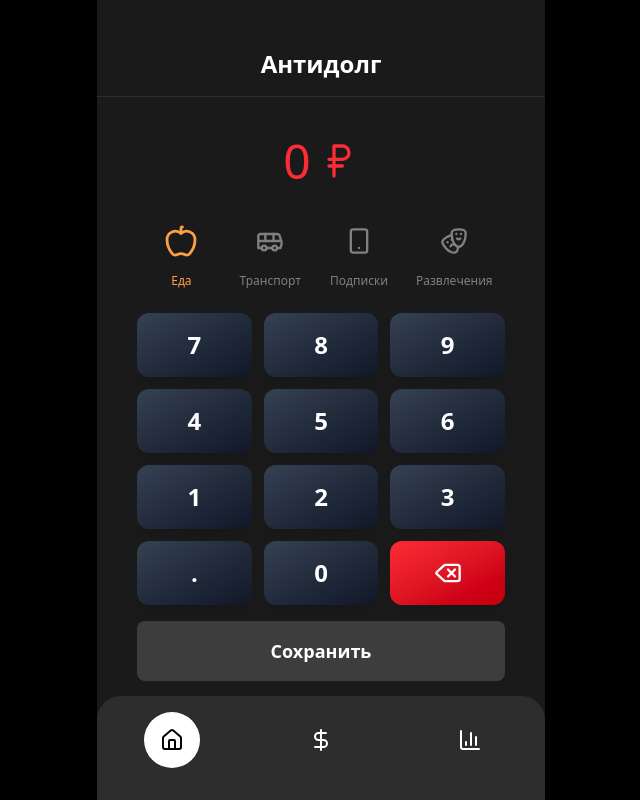
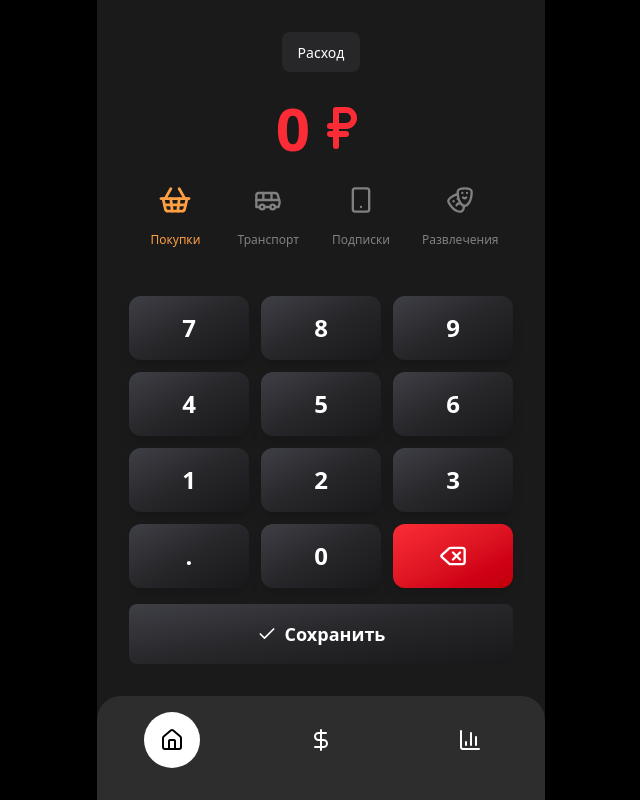
Before and after one commit to ivndya/anti-debt-react, a React (Vite) app in the folder web/: page / in a window 1280 px wide. Shown: the whole page, without its empty margins (319-959 px from the left). Built offline with nearby package versions, Linux system fonts and the light colour scheme.

Commit message:
chore: some redesign (#9)

```diff
--- a/web/src/App.tsx
+++ b/web/src/App.tsx
@@ -19,14 +19,6 @@ const AntiDebtApp = () => {
 
   return (
     <div className="flex flex-col h-screen w-full max-w-md mx-auto bg-[#1A1A1A] text-white font-sans box-border">
-      <div className="bg-[#1A1A1A] pt-12 pb-4 px-4 border-b border-[#2D2D2D] w-full box-border">
-        <h1 className="text-2xl font-bold text-center m-0 text-white">
-          {activeScreen === 'home' && 'Антидолг'}
-          {activeScreen === 'stats' && 'Статистика'}
-          {activeScreen === 'debts' && 'Долги'}
-        </h1>
-      </div>
-
       {activeScreen === 'home' && <Home />}
 
       {activeScreen === 'stats' && (
--- a/web/src/pages/debts/Debts.tsx
+++ b/web/src/pages/debts/Debts.tsx
@@ -57,11 +57,11 @@ export const Debts = () => {
     <div className="flex-1 overflow-y-auto p-4 w-full box-border">
       <DebtsNumberPad addDebt={addDebt} />
 
-      <div className="bg-[#2D2D2D] rounded-2xl p-4 mb-4">
+      <div className="bg-[#3D3D3D] rounded-2xl p-4 m-4 mb-4">
         <div className="text-sm leading-relaxed text-gray-300">{randomTip.text}</div>
       </div>
 
-      <div className="flex justify-between items-center mb-3">
+      <div className="flex justify-between items-center p-4 mb-3">
         <div className="text-xl font-bold text-white">Долги</div>
         <button
           type="button"
--- a/web/src/pages/debts/components/debts-list/DebtsList.tsx
+++ b/web/src/pages/debts/components/debts-list/DebtsList.tsx
@@ -21,7 +21,7 @@ const getProgressColor = (progress: number) => {
 export const DebtsList: React.FC<DebtsListProps> = ({ debts, onSelectDebt }) => {
   if (debts.length === 0) {
     return (
-      <div className="bg-[#2D2D2D] rounded-2xl p-8 text-center">
+      <div className="bg-[#3D3D3D] rounded-2xl p-8 text-center">
         <div className="text-gray-500">Долгов пока нет.</div>
       </div>
     )
@@ -58,7 +58,7 @@ export const DebtsList: React.FC<DebtsListProps> = ({ debts, onSelectDebt }) =>
           <div
             key={debt.id}
             onClick={() => onSelectDebt(debt)}
-            className="bg-[#2D2D2D] rounded-xl p-4 mb-3 flex items-center justify-between cursor-pointer transition-colors duration-200 hover:bg-[#343434]"
+            className="bg-[#3D3D3D] rounded-xl p-4 m-4 mb-3 flex items-center justify-between cursor-pointer transition-colors duration-200 hover:bg-[#343434]"
           >
             <div className="flex-1">
               <div className="flex items-center mb-1">
--- a/web/src/pages/debts/components/debts-number-pad/DebtsNumberPad.tsx
+++ b/web/src/pages/debts/components/debts-number-pad/DebtsNumberPad.tsx
@@ -4,7 +4,7 @@ import { DEBT_CATEGORIES } from '../../../../shared/consts/categories/debts'
 import { CategoryTabs } from '../../../../widgets/category-tabs/CategoryTabs'
 import { NumberPad } from '../../../../widgets/number-pad/NumberPad'
 import { DebtModal } from '../debt-modal/DebtModal'
-import { RussianRuble } from 'lucide-react'
+import { Check, RussianRuble } from 'lucide-react'
 
 interface DebtsNumberPadProps {
   addDebt: ({
@@ -37,14 +37,12 @@ export const DebtsNumberPad = ({ addDebt }: DebtsNumberPadProps) => {
   const handleSubmit = () => {
     if (lenderName.trim() && dueDate) {
       const { id } = DEBT_CATEGORIES[selectedCategory]
-
       addDebt({
         amount,
         categoryId: id,
         lender: lenderName.trim(),
         dueDate,
       })
-
       resetAmount()
       setLenderName('')
       setDueDate('')
@@ -54,32 +52,50 @@ export const DebtsNumberPad = ({ addDebt }: DebtsNumberPadProps) => {
 
   return (
     <>
-      <div className="p-6 mb-4">
-        <div className="text-5xl font-bold text-center mb-6 text-white flex items-center justify-center gap-2">
-          <span>{amount}</span>
-          <RussianRuble size={40} color="white" />
+      <div className="flex flex-col h-full p-4">
+        {/* Заголовок */}
+        <div className="flex justify-center mb-4">
+          <div className="bg-zinc-800 px-4 py-2 rounded-lg">
+            <span className="text-sm font-medium text-white">Добавить долг</span>
+          </div>
         </div>
 
+        {/* Верхний блок: сумма */}
+        <div className="flex justify-center items-center flex-1">
+          <div className="text-6xl font-extrabold flex items-center gap-2 text-white">
+            <span>{amount.includes('.') ? parseFloat(amount).toFixed(2) : amount}</span>
+            <RussianRuble size={48} strokeWidth={3} />
+          </div>
+        </div>
+
+        {/* Нижний блок: категории, NumberPad и кнопка */}
+        <div className="flex-1 flex flex-col justify-end">
+          <div className="mb-6">
             <CategoryTabs
               categories={DEBT_CATEGORIES}
               selectedCategory={selectedCategory}
               onSelectCategory={setSelectedCategory}
             />
-
+          </div>
+          <div className="mb-4">
             <NumberPad onNumberPress={handleNumberPress} onDelete={handleDeletePress} />
-
+          </div>
           <button
             onClick={handleOnSave}
             disabled={amount === '0' || amount === '0.'}
-          className={`w-full p-4 rounded-lg mt-4 border-none cursor-pointer transition-colors duration-200
+            className={`w-full p-4 rounded-lg border-none cursor-pointer transition-colors duration-200
               ${
                 amount === '0' || amount === '0.'
-        ? 'bg-[#3D3D3D] cursor-not-allowed'
-        : 'bg-gray-600 hover:bg-green-500'
+                  ? 'bg-gradient-to-br from-zinc-700 via-zinc-800 to-zinc-900 cursor-not-allowed'
+                  : 'bg-green-600'
               }`}
           >
-          <span className="text-center text-lg font-semibold text-white">Сохранить</span>
+            <div className="flex items-center justify-center gap-2">
+              <Check className="w-5 h-5" />
+              <span className="text-lg font-semibold text-white">Сохранить</span>
+            </div>
           </button>
+        </div>
       </div>
 
       <DebtModal
--- a/web/src/pages/home/components/TransactionNumberPad.tsx
+++ b/web/src/pages/home/components/TransactionNumberPad.tsx
@@ -6,7 +6,7 @@ import { EXPENSE_CATEGORIES } from '../../../shared/consts/categories/expenses'
 import { useTransactions } from '../../../hooks/useMoney'
 import { TransactionType } from '../../../shared/types'
 import { INCOME_CATEGORIES } from '../../../shared/consts/categories/incomes'
-import { RussianRuble } from 'lucide-react'
+import { Check, RussianRuble } from 'lucide-react'
 
 export const TransactionNumberPad = () => {
   const [selectedCategory, setSelectedCategory] = useState(0)
@@ -17,7 +17,6 @@ export const TransactionNumberPad = () => {
   }
 
   const { amount, resetAmount, handleNumberPress, handleDeletePress } = useNumberPad()
-
   const { addIncome, addExpense } = useTransactions()
 
   const handleSubmit = () => {
@@ -28,47 +27,65 @@ export const TransactionNumberPad = () => {
         categoryId: category.id,
         description: category.name,
       })
-    } else if (transactionType === 'income') {
+    } else {
       const category = INCOME_CATEGORIES[selectedCategory]
       addIncome({ amount, categoryId: category.id, source: category.name })
     }
-
     resetAmount()
   }
 
   return (
-    <>
-      <div className="p-6 mb-4 relative">
+    <div className="flex flex-col h-full p-4">
+      <div className="flex justify-center mb-4">
+        <div
+          className={`px-4 py-2 rounded-lg cursor-pointer transition-colors duration-200
+            bg-zinc-800`}
+        >
+          <span className="text-sm font-medium text-white">
+            {transactionType === 'expense' ? 'Расход' : 'Доход'}
+          </span>
+        </div>
+      </div>
+      {/* Верхний блок: сумма */}
+      <div className="flex justify-center items-center flex-1">
         <div
           onClick={toggleTransactionType}
-          className={`text-5xl font-normal text-center mb-6 flex items-center justify-center gap-2
-            ${transactionType === 'expense' ? 'text-red-500' : 'text-green-400'}`}
+          className={`text-6xl font-extrabold flex items-center gap-2
+            ${transactionType === 'expense' ? 'text-red-500' : 'text-green-500'}`}
         >
           <span>{amount.includes('.') ? parseFloat(amount).toFixed(2) : amount}</span>
-          <RussianRuble size={40} />
+          <RussianRuble size={48} strokeWidth={3} />
+        </div>
       </div>
 
+      {/* Нижний блок: категории, NumberPad и кнопка */}
+      <div className="flex-1 flex flex-col justify-end">
+        <div className="mb-6">
           <CategoryTabs
             categories={transactionType === 'expense' ? EXPENSE_CATEGORIES : INCOME_CATEGORIES}
             selectedCategory={selectedCategory}
             onSelectCategory={setSelectedCategory}
           />
-
+        </div>
+        <div className="mb-4">
           <NumberPad onNumberPress={handleNumberPress} onDelete={handleDeletePress} />
-
+        </div>
         <button
           onClick={handleSubmit}
           disabled={amount === '0' || amount === '0.'}
-          className={`w-full p-4 rounded-lg mt-4 border-none cursor-pointer transition-colors duration-200
+          className={`w-full p-4 rounded-lg border-none cursor-pointer transition-colors duration-200
             ${
               amount === '0' || amount === '0.'
-        ? 'bg-[#3D3D3D] cursor-not-allowed'
-        : 'bg-gray-600 hover:bg-green-500'
+                ? 'bg-gradient-to-br from-zinc-700 via-zinc-800 to-zinc-900 cursor-not-allowed'
+                : 'bg-green-600'
             }`}
         >
-          <span className="text-center text-lg font-semibold text-white">Сохранить</span>
+          <div className="flex items-center justify-center gap-2">
+            <Check className="w-5 h-5" />
+            <span className="text-lg font-semibold text-white">Сохранить</span>
+          </div>
         </button>
       </div>
-    </>
+    </div>
   )
 }
--- a/web/src/pages/stats/Stats.tsx
+++ b/web/src/pages/stats/Stats.tsx
@@ -190,7 +190,7 @@ export const Stats: React.FC<StatsProps> = ({ stats }) => {
   return (
     <div className="flex-1 overflow-y-auto p-4 w-full box-border [&_*]:!outline-none">
       {/* Финансовая статистика + график */}
-      <div className="bg-[#2D2D2D] rounded-2xl p-4 mb-4">
+      <div className="rounded-2xl p-4 mb-4">
         <div className="flex justify-between items-center mb-4">
           <div className="text-lg font-semibold text-white">Финансовая статистика</div>
           <div className="flex gap-2">
@@ -217,7 +217,7 @@ export const Stats: React.FC<StatsProps> = ({ stats }) => {
           </div>
         </div>
 
-        <div className="bg-[#3D3D3D] rounded-xl mb-4 p-4 [&_.recharts-surface]:outline-none [&_.recharts-wrapper]:outline-none">
+        <div className="rounded-xl mb-4 p-4 [&_.recharts-surface]:outline-none [&_.recharts-wrapper]:outline-none">
           <ResponsiveContainer width="100%" height={200}>
             <BarChart data={chartData} margin={{ left: -20, right: 10, top: 5, bottom: 5 }}>
               <CartesianGrid strokeDasharray="3 3" stroke="#555" />
@@ -315,7 +315,7 @@ export const Stats: React.FC<StatsProps> = ({ stats }) => {
       </div>
 
       {/* Список транзакций */}
-      <div className="bg-[#2D2D2D] rounded-2xl p-4">
+      <div className="rounded-2xl p-4">
         <div className="text-lg font-semibold mb-3 text-white">Транзакции</div>
         <div className="space-y-2">
           {transactions.map((t) => {
--- a/web/src/shared/consts/categories/expenses.ts
+++ b/web/src/shared/consts/categories/expenses.ts
@@ -1,12 +1,12 @@
 import { Category, CategoryMap } from '../../types'
-import { Apple, Bus, Drama, Smartphone } from 'lucide-react'
+import { Bus, Drama, ShoppingBasket, Smartphone } from 'lucide-react'
 
 export const EXPENSE_CATEGORIES: Category[] = [
   {
-    id: 'food',
-    name: 'Еда',
+    id: 'purchases',
+    name: 'Покупки',
     color: '#FF9F43',
-    icon: Apple,
+    icon: ShoppingBasket,
   },
   {
     id: 'transport',
--- a/web/src/shared/consts/categories/incomes.ts
+++ b/web/src/shared/consts/categories/incomes.ts
@@ -5,7 +5,7 @@ export const INCOME_CATEGORIES: Category[] = [
   {
     id: 'salary',
     name: 'Зарплата',
-    color: '#4CAF50',
+    color: '#16A34A',
     icon: HandCoins,
   },
   {
--- a/web/src/widgets/number-pad/NumberPad.tsx
+++ b/web/src/widgets/number-pad/NumberPad.tsx
@@ -16,7 +16,8 @@ export const NumberPad: React.FC<NumberPadProps> = ({ onNumberPress, onDelete })
             <button
               key={num}
               onClick={() => onNumberPress(num)}
-              className="flex-1 h-16 rounded-xl bg-gradient-to-br from-gray-700 to-gray-900 shadow-lg text-white text-2xl font-bold flex items-center justify-center cursor-pointer transition-all duration-200
+              className="flex-1 h-16 rounded-xl bg-gradient-to-br from-zinc-700 via-zinc-800 to-zinc-900
+ shadow-lg text-white text-2xl font-bold flex items-center justify-center cursor-pointer transition-all duration-200
                 hover:scale-105 hover:from-gray-600 hover:to-gray-800 active:scale-95"
             >
               {num}
@@ -27,7 +28,8 @@ export const NumberPad: React.FC<NumberPadProps> = ({ onNumberPress, onDelete })
       <div className="flex gap-3">
         <button
           onClick={() => onNumberPress('.')}
-          className="flex-1 h-16 rounded-xl bg-gradient-to-br from-gray-700 to-gray-900 shadow-lg text-white text-2xl font-bold flex items-center justify-center cursor-pointer transition-all duration-200
+          className="flex-1 h-16 rounded-xl bg-gradient-to-br from-zinc-700 via-zinc-800 to-zinc-900
+ shadow-lg text-white text-2xl font-bold flex items-center justify-center cursor-pointer transition-all duration-200
             hover:scale-105 hover:from-gray-600 hover:to-gray-800 active:scale-95"
         >
           .
@@ -35,7 +37,8 @@ export const NumberPad: React.FC<NumberPadProps> = ({ onNumberPress, onDelete })
 
         <button
           onClick={() => onNumberPress('0')}
-          className="flex-1 h-16 rounded-xl bg-gradient-to-br from-gray-700 to-gray-900 shadow-lg text-white text-2xl font-bold flex items-center justify-center cursor-pointer transition-all duration-200
+          className="flex-1 h-16 rounded-xl bg-gradient-to-br from-zinc-700 via-zinc-800 to-zinc-900
+ shadow-lg text-white text-2xl font-bold flex items-center justify-center cursor-pointer transition-all duration-200
             hover:scale-105 hover:from-gray-600 hover:to-gray-800 active:scale-95"
         >
           0
```
Lines whose indentation alone changed are shown as unchanged.
